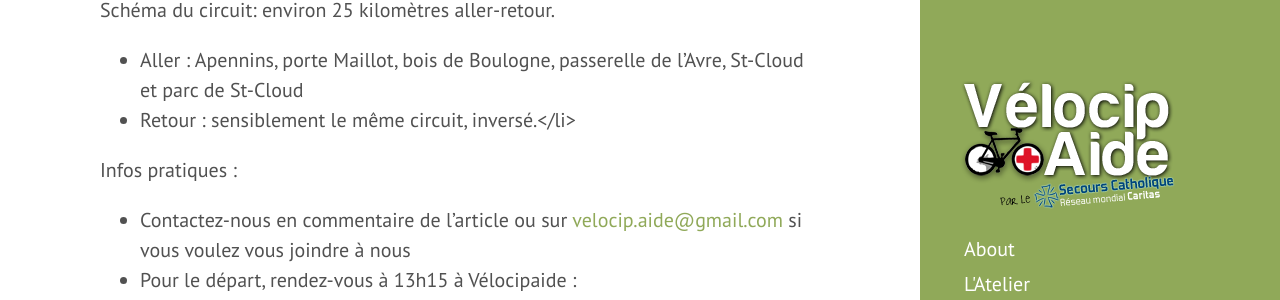
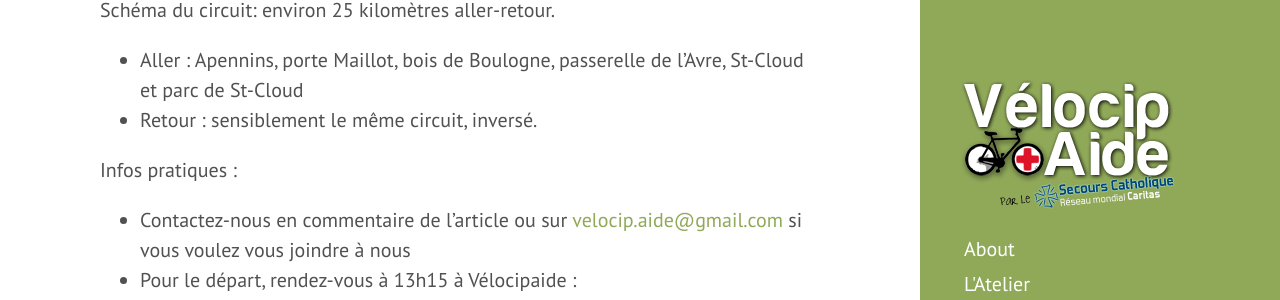
Before and after one commit to Velocipaide/site_jekyll, a Jekyll site: the page built from index.html, in a window 1280 px wide and 900 px high, scrolled down 8265 px. Shown: the part 153-453 px from the top of the window. Built offline with Jekyll 4.4.1, drawn with Linux system fonts in a browser that asks for light colours; the list of posts is cut into pages by our own code.

```diff
--- a/_posts/2016-06-20-Sortie-Velo-25-juin-de-Paris-au-parc-de-St-Cloud.md
+++ b/_posts/2016-06-20-Sortie-Velo-25-juin-de-Paris-au-parc-de-St-Cloud.md
@@ -10,7 +10,7 @@ Bonjour à tous ! Ce samedi 25 juin l’atelier sera fermé, mais nous organison
 
 Schéma du circuit: environ 25 kilomètres aller-retour.
 * Aller : Apennins, porte Maillot, bois de Boulogne, passerelle de l’Avre, St-Cloud et parc de St-Cloud
-* Retour : sensiblement le même circuit, inversé.</li>
+* Retour : sensiblement le même circuit, inversé.
 
 Infos pratiques :
 * Contactez-nous en commentaire de l’article ou sur [velocip.aide@gmail.com](mailto:velocip.aide@gmail.com) si vous voulez vous joindre à nous
```
Also changed, not shown: _posts/2016-04-28-Des-velos-plein-la-cave.md (+1 -1 lines).
